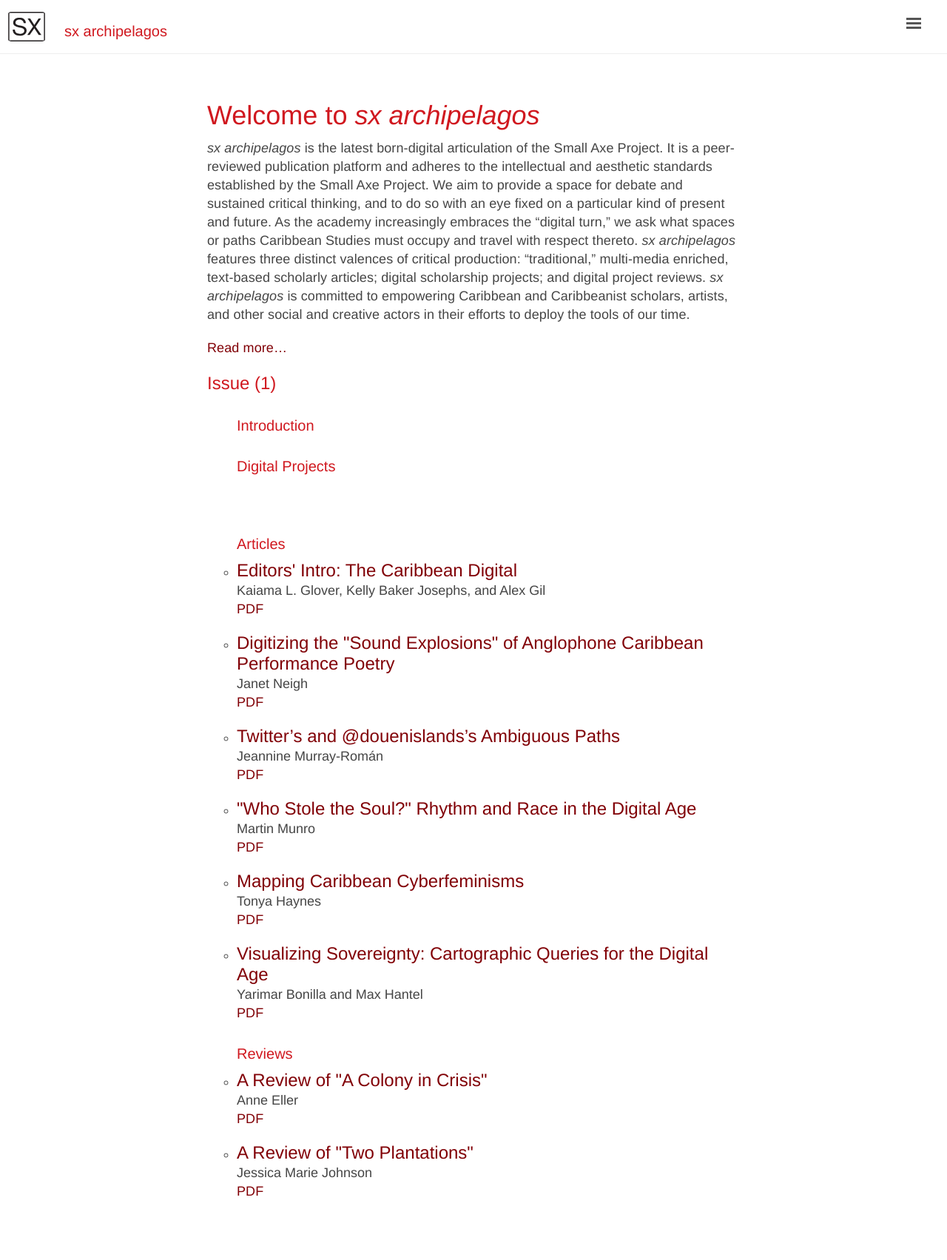
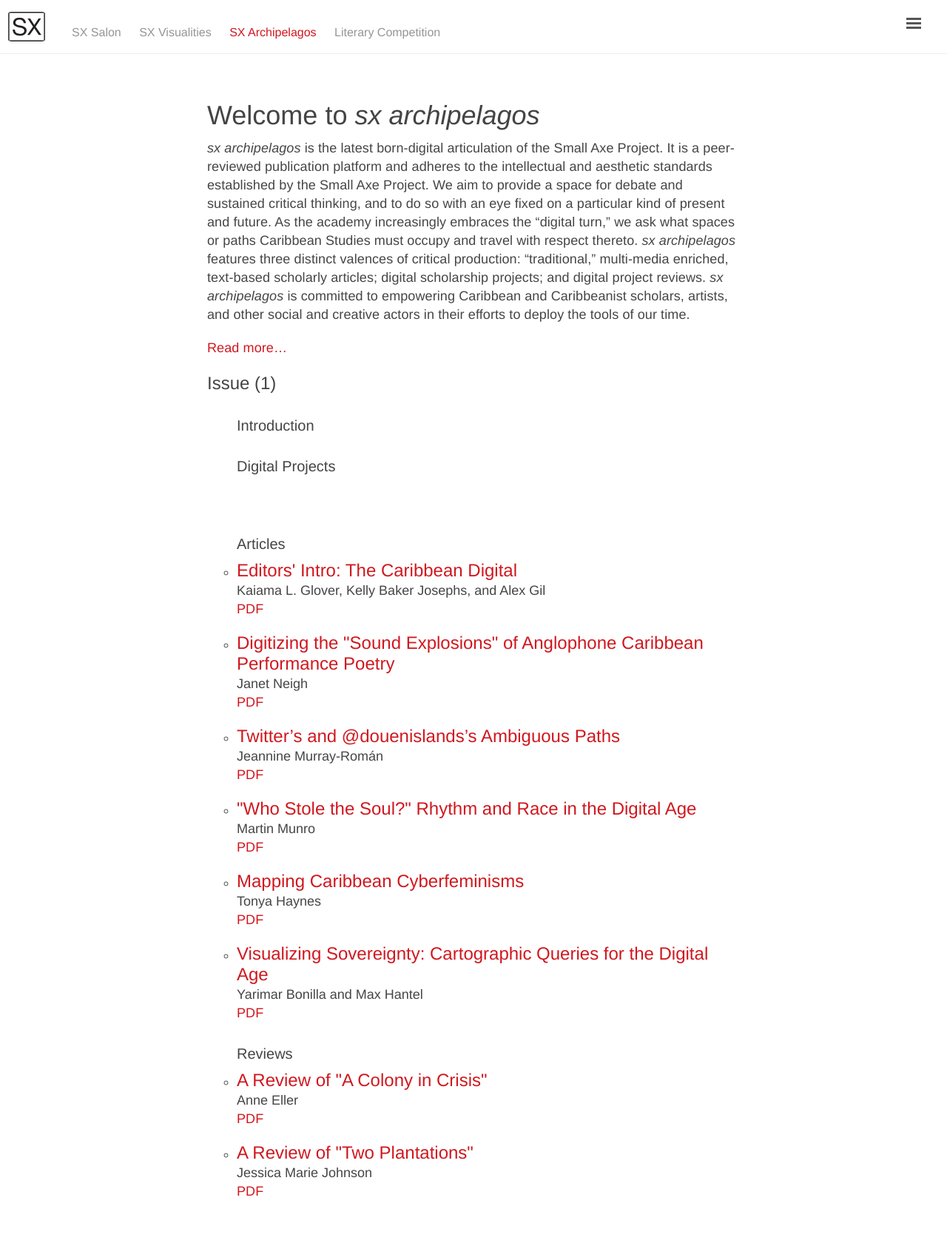
Before and after one commit to archipelagosjournal/archipelagos, a Jekyll site: the page built from index.html, in a window 1280 px wide. Shown: the whole page at 74% size. Built offline with Jekyll 4.4.1, drawn with Linux system fonts in a browser that asks for light colours.

Commit message:
adjusted typography in various places

```diff
--- a/_layouts/default.html
+++ b/_layouts/default.html
@@ -14,8 +14,12 @@
 
         <a id="logo" href="http://smallaxe.net"><img src="/public/logo.svg" height="40px" width="52px"/></a>
 
-
-        <h3 class="masthead-title"><a href="{{ site.baseurl }}/" title="Home">{{ site.title }}</a></h3>
+        <ul id="main-nav">
+          <li><a href="http://smallaxe.net/sx-salon">SX Salon</a></li>
+          <li><a href="http://smallaxe.net/sx-visualities">SX Visualities</a></li>
+          <li><a href="{{ site.baseurl }}/" title="Home" class="active">SX Archipelagos</a></li>
+          <li><a href="http://smallaxe.net/literary-competition">Literary Competition</a></li>
+        </ul>
           <!-- menu on the top -->
 
       </div>
--- a/public/css/main.css
+++ b/public/css/main.css
@@ -109,7 +109,7 @@ body {
 
 /* Another possible color value for links: #810006 */
 a {
-  color: #810006;
+  color: #D0181F;
   text-decoration: none;
 }
 
@@ -143,9 +143,8 @@ p {
 
 h1, h2, h3, h4, h5, h6 {
   margin-bottom: .5rem;
-  font-weight: 100;
-  color: #D0181F;
-
+  font-weight: 200;
+  color: #444;
   line-height: 1.25;
   margin: 0 0 24px
   text-rendering: optimizeLegibility;
@@ -192,6 +191,7 @@ strong {
 
 .toc-title {
 	font-size: 1.2rem;
+	font-weight: 200;
 }
 
 /* Lists */
@@ -341,24 +341,30 @@ a#logo > img {
 }
 
 
-.masthead-title {
-  margin-top: 0;
-  margin-bottom: 0;
-  margin-left: 20px;
-  color: #505050;
-  line-height: 0;
-  display: inline-block;
+
+
+ul#main-nav {
+    list-style-type: none;
+    display: inline-block;
+    margin: 0;
+    margin-left: 20px;
+    padding: 0;
+    font-size: .8rem;
+	font-weight: 200;
 }
-.masthead-title a {
+
+ul#main-nav > li {
+	display: inline;
+	margin: 0px 10px;
+}
+
+ul#main-nav a {
+	color: #939598;
+}
+
+ul#main-nav a.active {
 	color: #D0181F;
 }
-
-
-h3.masthead-title {
-	font-size: 1rem;
-
-}
-
 
 @media (max-width: 48em) {
   .masthead-title {
```
